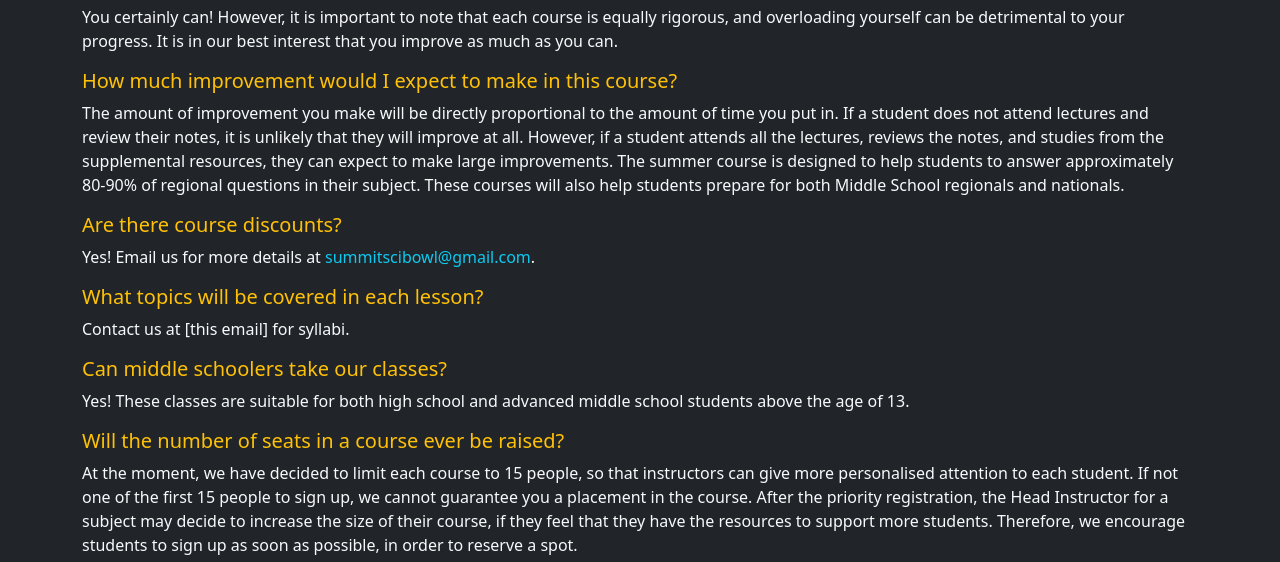
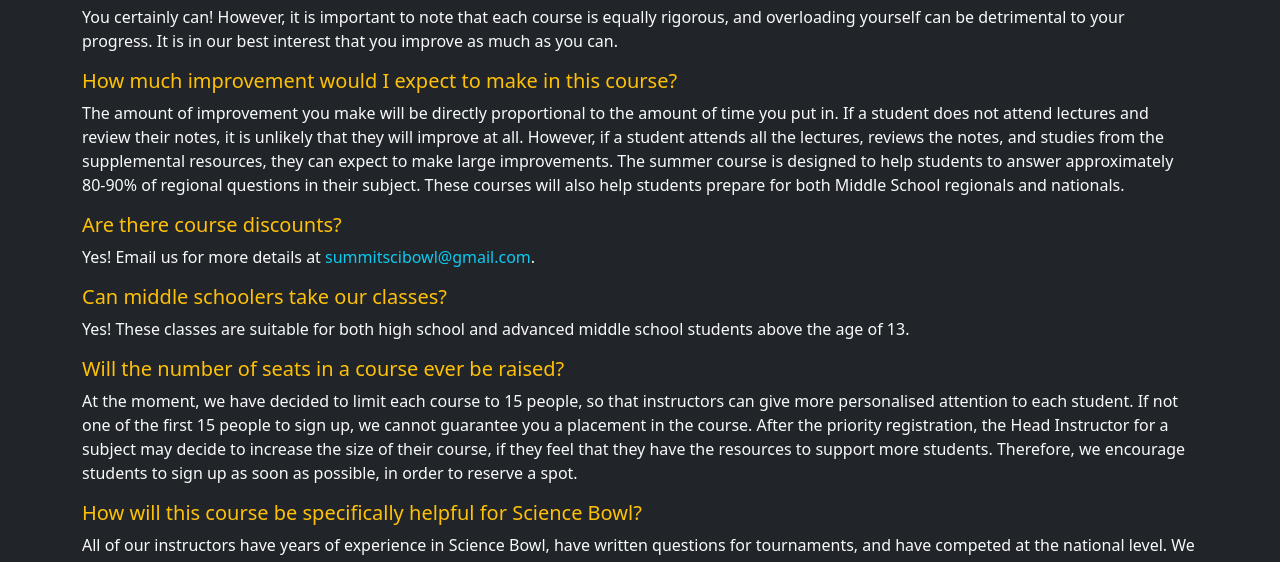
Before and after one commit to summitscibowl/summitscibowl.github.io, a website: page static/faq.html in a window 1280 px wide. Shown: the part 184-746 px from the top of the page. Drawn offline with nearby package versions, Linux system fonts and the light colour scheme; files whose address does not match are found by name.

Commit message:
removed redundant q

```diff
--- a/static/faq.html
+++ b/static/faq.html
@@ -67,10 +67,6 @@
         <p>
             Yes! Email us for more details at <span class="text-info">summitscibowl@gmail.com</span>.
         </p>
-        <p class="h5 text-warning">What topics will be covered in each lesson?</p>
-        <p>
-            Contact us at [this email] for syllabi.
-        </p>
         <p class="h5 text-warning">Can middle schoolers take our classes?</p>
         <p>
             Yes! These classes are suitable for both high school and advanced middle school students above the age of 13.
```
